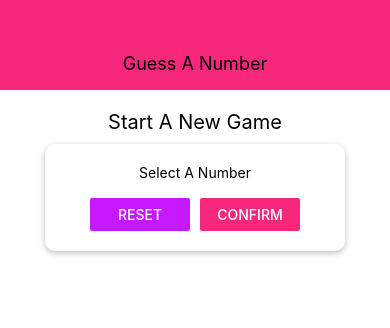
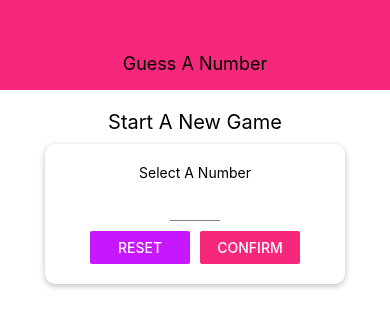
Before and after one commit to sajeebmahamed/guess-a-num-react-native, a React Native app: screen / in a window 390 px wide. Shown: the top 328 px of the page. Built offline with nearby package versions, Linux system fonts and the light colour scheme.

Commit message:
split input field in a component

```diff
--- /dev/null
+++ b/components/Input.js
@@ -0,0 +1,14 @@
+import React from 'react';
+import { StyleSheet, TextInput } from 'react-native';
+
+const Input = (props) => <TextInput {...props} style={{ ...styles.input, ...props.style }} />;
+
+const styles = StyleSheet.create({
+    input: {
+        height: 30,
+        borderBottomColor: 'gray',
+        borderBottomWidth: 1,
+        marginVertical: 10,
+    },
+});
+export default Input;
--- a/screens/StartGameScreen.js
+++ b/screens/StartGameScreen.js
@@ -1,5 +1,6 @@
 import React from 'react';
-import { Button, StyleSheet, Text, TextInput, View } from 'react-native';
+import { Button, StyleSheet, Text, View } from 'react-native';
+import Input from '../components/Input';
 import colors from '../constants/colors';
 
 const StartGameScreen = () => (
@@ -7,7 +8,14 @@
         <Text style={styles.title}> Start A New Game </Text>
         <View style={styles.inputContainer}>
             <Text> Select A Number </Text>
-            <TextInput />
+            <Input
+                style={styles.input}
+                blurOnSubmit
+                autoCapitalize="none"
+                autoCorrect={false}
+                keyboardType="numeric"
+                maxLength={2}
+            />
             <View style={styles.buttonContainer}>
                 <View style={styles.button}>
                     <Button style={styles.button} title="Reset" color={colors.accent} />
@@ -55,6 +63,9 @@
     button: {
         width: 100,
     },
+    input: {
+        width: 50,
+    },
 });
 
 export default StartGameScreen;
```
Also changed, not shown: 1 other file (tests, documents, lock files or other folders).
